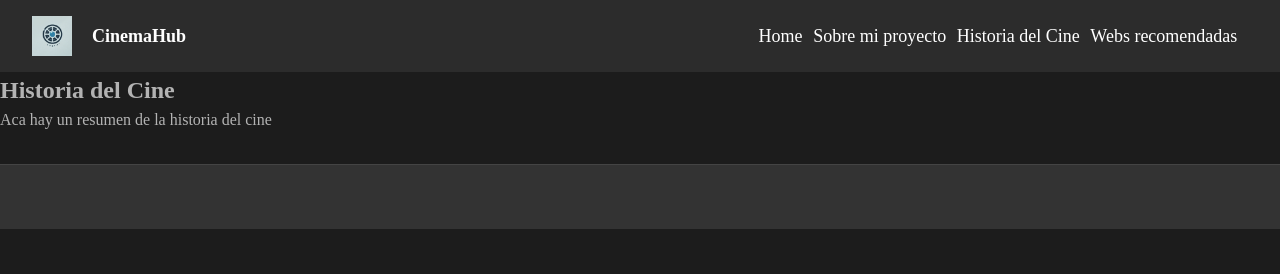
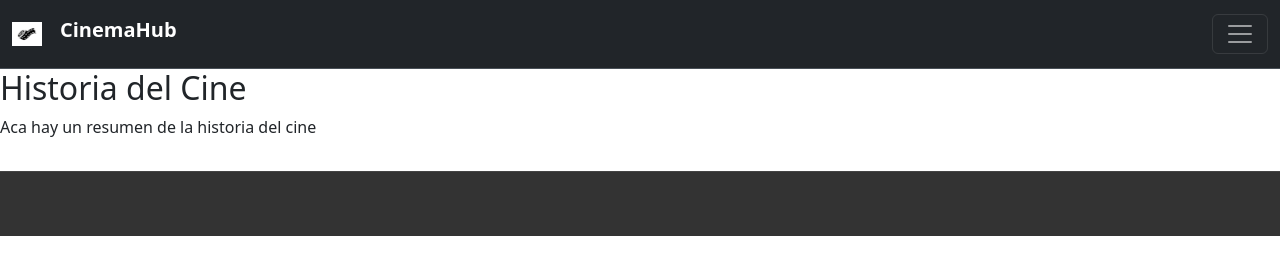
Before and after one commit to Mpinillad97/CinemaGallery, a website: page front/historia-del-cine.html in a window 1280 px wide. Drawn offline with nearby package versions, Linux system fonts and the light colour scheme.

Commit message:
añadido bootstrap y creacion del navbar con bootstrap

```diff
--- a/front/historia-del-cine.html
+++ b/front/historia-del-cine.html
@@ -6,19 +6,29 @@
     <title>Historia del cine</title>
     <link rel="stylesheet" href="styles/reset.css">
     <link rel="stylesheet" href="styles/styles.css">
+    <link href="https://cdn.jsdelivr.net/npm/bootstrap@5.3.3/dist/css/bootstrap.min.css" rel="stylesheet" integrity="sha384-QWTKZyjpPEjISv5WaRU9OFeRpok6YctnYmDr5pNlyT2bRjXh0JMhjY6hW+ALEwIH" crossorigin="anonymous">
   </head>
   <body>
     <header class="encabezado">
-      <div class="tituloContainer">
-        <img src="Assets/Logo cinema.webp" alt="Cinema Logo" class="logoEncabezado">
-        <h1 class="encabezadoTitle">CinemaHub</h1>
-      </div>
-      <ul class="encabezadoContainer">
-        <li><a href="index.html">Home</a></li>
-        <li><a href="sobre-mi.html">Sobre mi proyecto</a></li>
-        <li><a href="historia-del-cine.html">Historia del Cine</a></li>
-        <li><a href="webs-recomendadas.html">Webs recomendadas</a></li>
-      </ul>
+      <nav class="navbar bg-dark border-bottom border-body" data-bs-theme="dark">
+        <div class="tituloContainer container-fluid">
+          <a class="navbar-brand d-flex align-items-center" href="index.html">
+            <img src="Assets/cinema-logo-vector.jpg" alt="Cinema Logo" width="30" height="24" class="d-inline-block align-text-top me-2">
+            <h1 class="encabezadoTitle navbar-brand">CinemaHub</h1>
+          </a>
+          <button class="navbar-toggler" type="button" data-bs-toggle="collapse" data-bs-target="#navbarNav" aria-controls="navbarNav" aria-expanded="false" aria-label="Toggle navigation">
+            <span class="navbar-toggler-icon"></span>
+          </button>
+          <div class="collapse navbar-collapse" id="navbarNav">
+            <ul class="encabezadoContainer navbar-nav">
+              <li class="nav-item"><a class="nav-link" href="index.html">Home</a></li>
+              <li class="nav-item"><a class="nav-link" href="sobre-mi.html">Sobre mi proyecto</a></li>
+              <li class="nav-item"><a class="nav-link active" href="historia-del-cine.html">Historia del Cine</a></li>
+              <li class="nav-item"><a class="nav-link" href="webs-recomendadas.html">Webs recomendadas</a></li>
+            </ul>
+          </div>
+        </div>
+      </nav>
     </header>
     <main>
       <section class="content">
@@ -29,5 +39,6 @@
     <footer>
 
     </footer>
+    <script src="https://cdn.jsdelivr.net/npm/bootstrap@5.3.3/dist/js/bootstrap.bundle.min.js" integrity="sha384-YvpcrYf0tY3lHB60NNkmXc5s9fDVZLESaAA55NDzOxhy9GkcIdslK1eN7N6jIeHz" crossorigin="anonymous"></script>
   </body>
 </html>
--- a/front/styles/styles.css
+++ b/front/styles/styles.css
@@ -1,4 +1,4 @@
-.encabezado {
+/* .encabezado {
     display: flex;
     padding: 1em 2em;
     background-color: #2C2C2C;
@@ -29,7 +29,7 @@ header a {
 
   header a:hover {
     color: #FFCC00; /* Color de hover para enlaces */
-  }
+  /* } */
 
 .encabezadoTitle {
     font-size: large;
@@ -45,7 +45,7 @@ header a {
     width: 40px;
     height: auto;
     margin-right: 10px;
-}
+} */
 
 body {
     background-color: #1C1C1C; /* Fondo Oscuro Profundo */
```
Also changed, not shown: front/index.html (+22 -10 lines), front/sobre-mi.html (+21 -10 lines), front/webs-recomendadas.html (+21 -10 lines), front/Assets/cinema-logo-vector.jpg (added).
